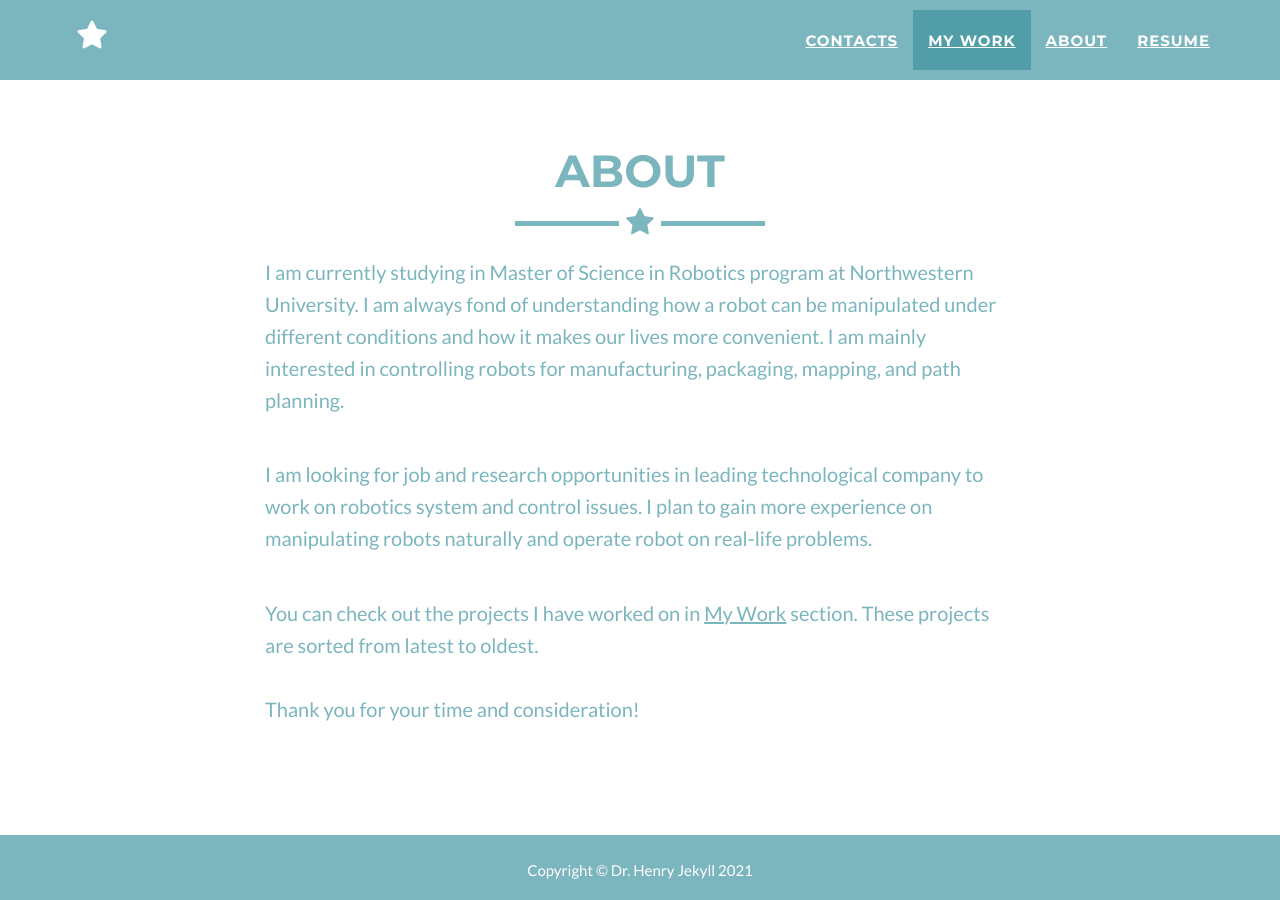
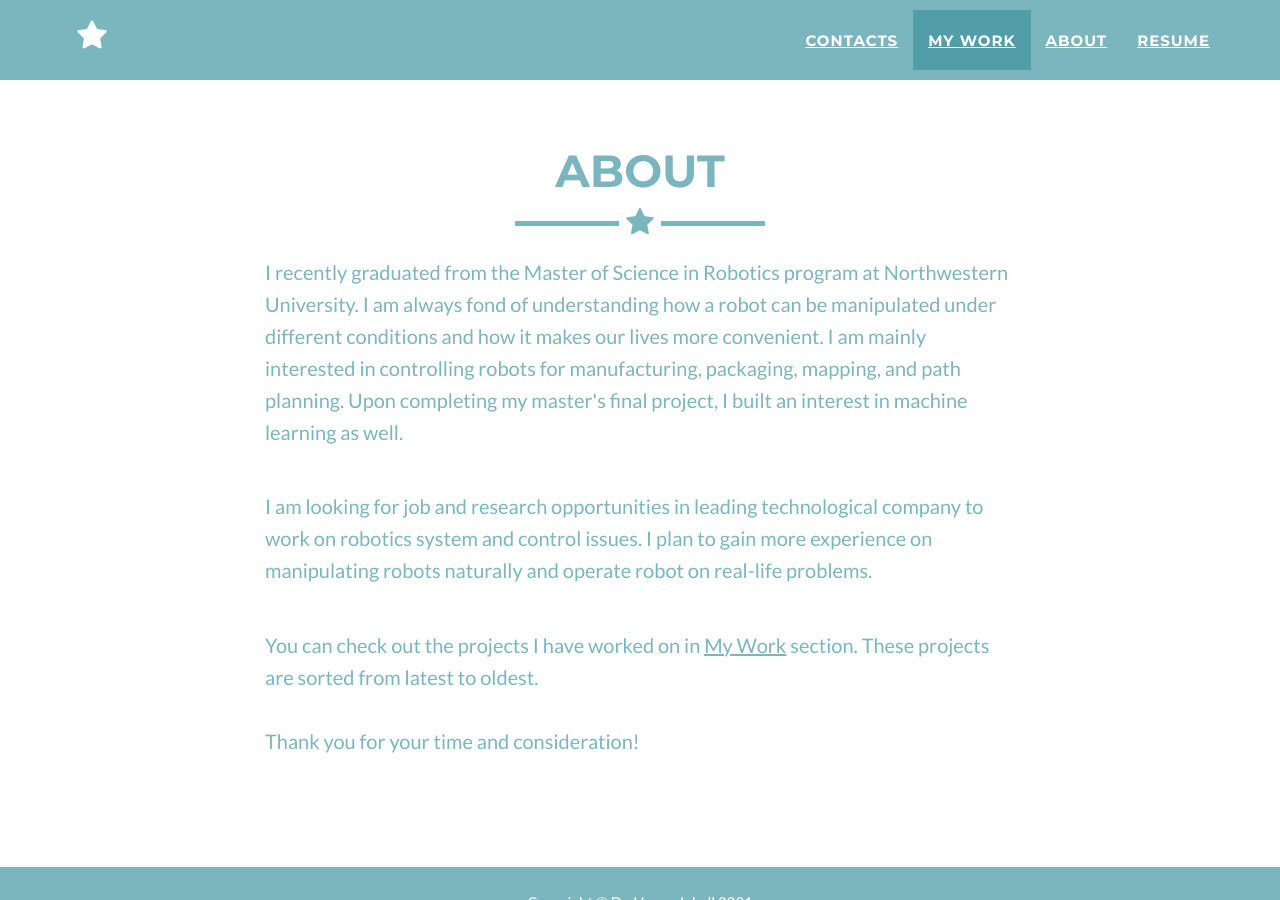
Before and after one commit to aonai/aonai.github.io, a Jekyll site: the page built from _posts/2021-07-01-myo-robot-arm.markdown, in a window 1280 px wide and 900 px high, scrolled down 2095 px. Built offline with Jekyll 4.4.1, drawn with Linux system fonts in a browser that asks for light colours; some of the changed text lies outside the part shown.

Commit message:
update profile

```diff
--- a/_config.yml
+++ b/_config.yml
@@ -5,7 +5,7 @@ phone-number: 847-915-0318
 url: https://ian-goode.github.io
 description: "Welcome to my portfolio page. You can explore my recent works here."
 keywords: "Yuxiao Lai"
-introduction: "Student in M.S. in Robotics program at Northwestern University looking for job opportunity in robot controls."
+introduction: "System Analysis Engineer at Wal Fuel Systems USA INC."
 meta_author: Yuxiao Lai
 
 # Google webmaster tools
--- a/_includes/about.html
+++ b/_includes/about.html
@@ -9,14 +9,15 @@
             </div>
             <div class="row">
                 <div class="col-lg-8 col-lg-offset-2">
-                    <p> I am currently studying in Master of Science in Robotics program at Northwestern University.
+                    <p> I recently graduated from the Master of Science in Robotics program at Northwestern University.
                         I am always fond of understanding how a robot can be manipulated under different
                         conditions and how it makes our lives more convenient. I am mainly interested in
-                        controlling robots for manufacturing, packaging, mapping, and path planning.
+                        controlling robots for manufacturing, packaging, mapping, and path planning. Upon completing my
+                        master's final project, I built an interest in machine learning as well.
                     </p>
                 </div>
                 <div class="col-lg-8 col-lg-offset-2">
-                    <p>  <br> I am looking for job and research opportunities in leading technological company to work
+                    <p>  <br>  I am looking for job and research opportunities in leading technological company to work
                         on robotics system and control issues. I plan to gain more experience on manipulating robots naturally and
                         operate robot on real-life problems.
                     </p>
```
Also changed, not shown: 1 other file.
